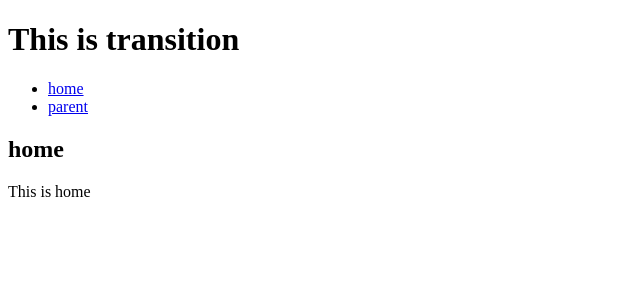
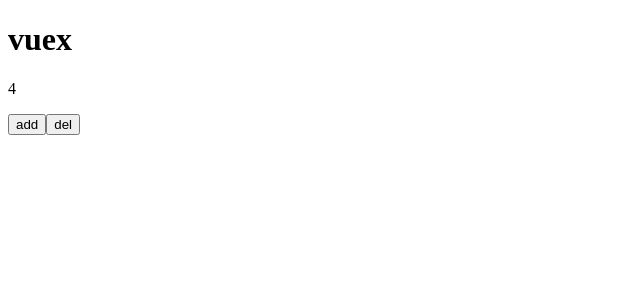
Before and after one commit to feibingbalabala/vue, a Vue app: page / in a window 1280 px wide. Shown: the top 300 px of the page, without its empty margins (0-640 px from the left). Built offline with nearby package versions, Linux system fonts and the light colour scheme.

Commit message:
vue笔记

```diff
--- a/package.json
+++ b/package.json
@@ -12,7 +12,8 @@
   },
   "dependencies": {
     "vue": "^2.5.2",
-    "vue-router": "^3.0.1"
+    "vue-router": "^3.0.1",
+    "vuex": "^3.0.1"
   },
   "devDependencies": {
     "autoprefixer": "^7.1.2",
--- a/src/Router.js
+++ b/src/Router.js
@@ -1,6 +1,6 @@
 import Vue from 'vue'
 import VueRouter from 'vue-router'
-import parent from './transition' // vue组件引入
+import parent from './components/transition' // vue组件引入
 Vue.use(VueRouter)
 
 const home = {
--- /dev/null
+++ b/src/components/vuex.vue
@@ -0,0 +1,16 @@
+<template>
+  <div id="app">
+    <h1>vuex</h1>
+    <p>{{ $store.state.count }}</p>
+    <p>
+      <button @click="$store.commit('add')">add</button>
+      <button @click="$store.commit('del')">del</button>
+    </p>
+  </div>
+</template>
+<script>
+
+</script>
+<style>
+
+</style>
--- a/src/main.js
+++ b/src/main.js
@@ -1,7 +1,7 @@
 // The Vue build version to load with the `import` command
 // (runtime-only or standalone) has been set in webpack.base.conf with an alias.
 import Vue from 'vue'
-import Router from './Router'
+// import Router from './Router'
 // import transition from './transition'
 // import App from './App'
 // import router from './router'
@@ -13,3 +13,13 @@ import Router from './Router'
 //   el: '#app',
 //   render: xx => xx(transition)
 // })
+
+// vuex
+import store from './store'
+import vuex from './components/vuex'
+
+new Vue({
+  el: '#app',
+  store,
+  render: xx => xx(vuex)
+})
--- /dev/null
+++ b/src/store.js
@@ -0,0 +1,21 @@
+import Vue from 'vue';
+import Vuex from 'vuex';
+Vue.use(Vuex);
+
+const state = {
+  count: 4
+}
+
+const mutations = {
+  add(state) {
+    state.count ++
+  },
+  del(state) {
+    state.count --
+  }
+}
+
+export default new Vuex.Store({
+  state,
+  mutations
+})
```
Also changed, not shown: src/components/transition.vue (renamed from src/transition.vue).
